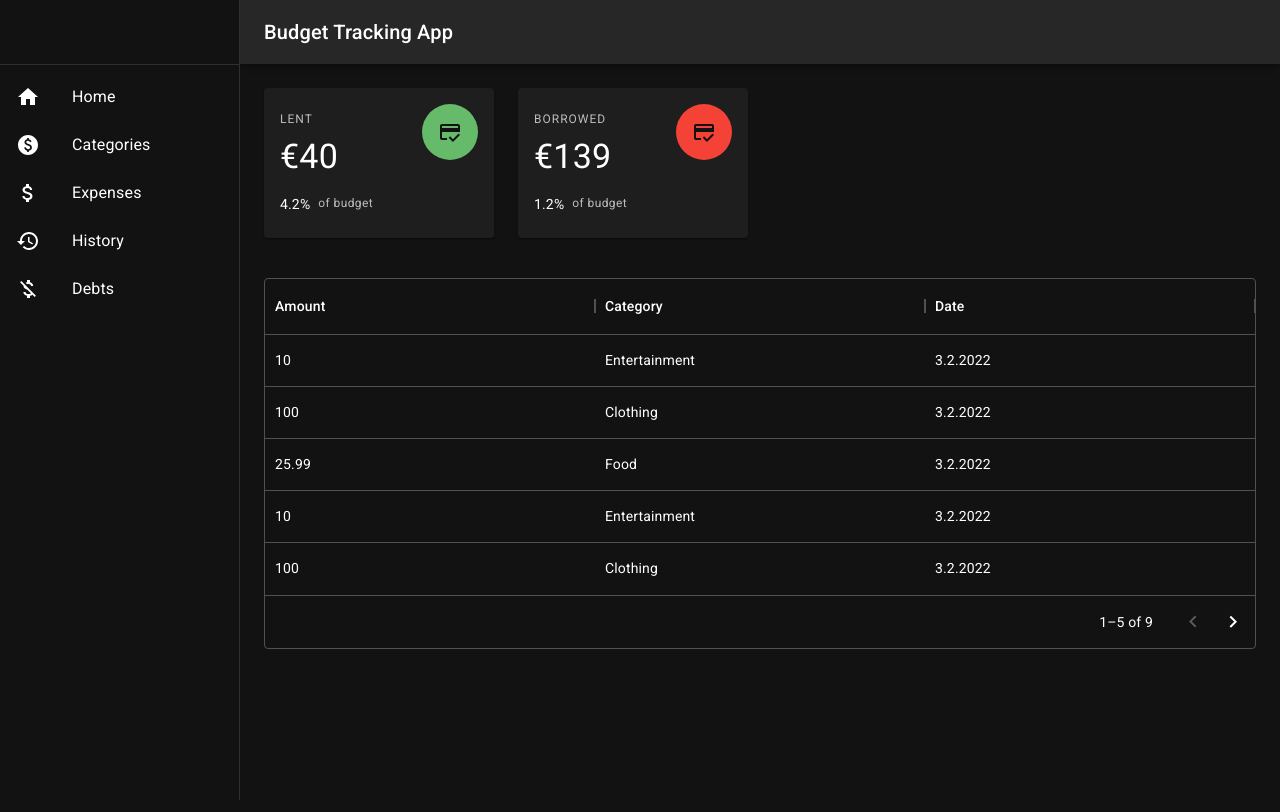
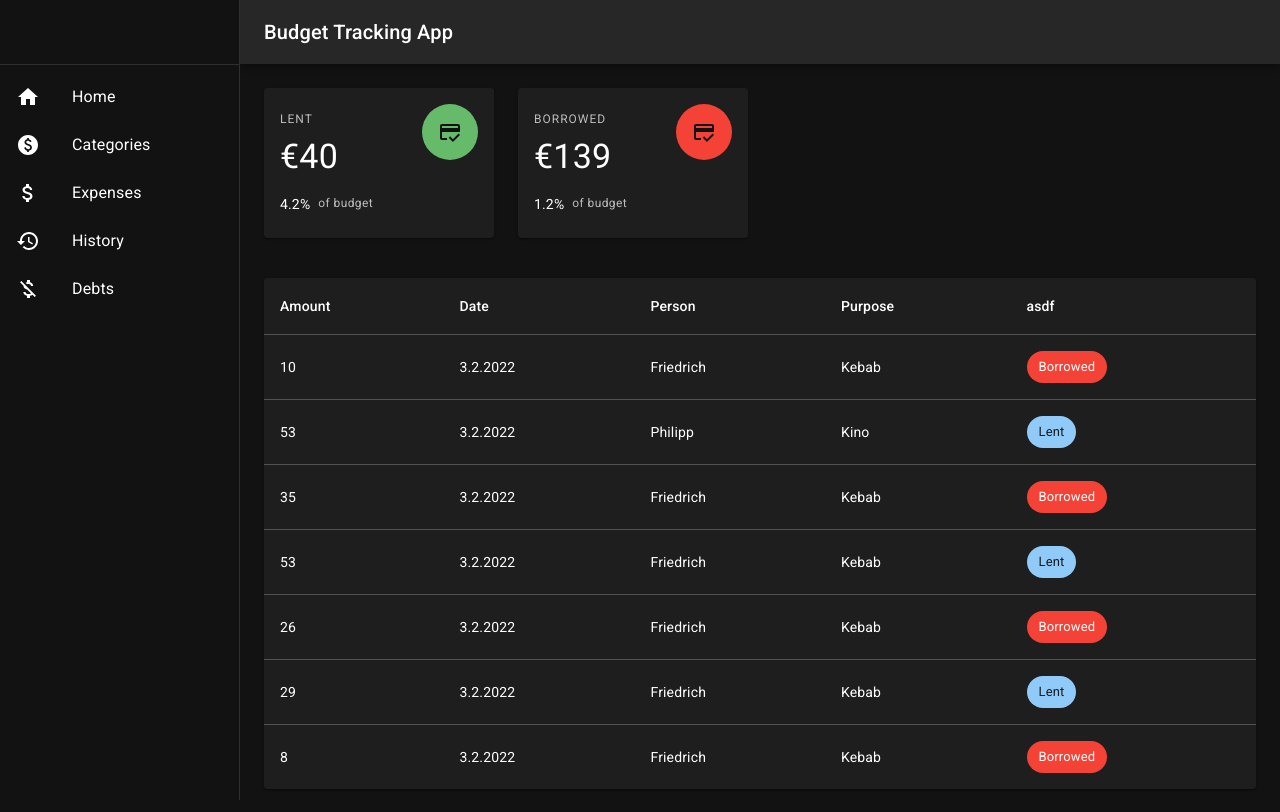
Before and after one commit to SirSimon04/budget_tracker, a React (Create React App) app: page /debts in a window 1280 px wide. Built offline with nearby package versions, Linux system fonts and the light colour scheme.

Commit message:
change debttable to datatable

```diff
--- a/src/components/pages/DebtPage/components/DebtTable.jsx
+++ b/src/components/pages/DebtPage/components/DebtTable.jsx
@@ -1,80 +1,110 @@
-import React from "react";
-import { DataGrid } from "@mui/x-data-grid";
-import { Grid } from "@mui/material";
-
-const columns = [
-  { field: "amount", headerName: "Amount", flex: 1 },
-  { field: "category", headerName: "Category", flex: 1 },
-  { field: "date", headerName: "Date", flex: 1 }
-];
+import * as React from "react";
+import Table from "@mui/material/Table";
+import TableBody from "@mui/material/TableBody";
+import TableCell from "@mui/material/TableCell";
+import TableContainer from "@mui/material/TableContainer";
+import TableHead from "@mui/material/TableHead";
+import TableRow from "@mui/material/TableRow";
+import Paper from "@mui/material/Paper";
+import { Chip } from "@mui/material";
 
 const rows = [
   {
     id: 0,
     amount: 10,
-    category: "Entertainment",
-    date: new Date().toLocaleDateString("de-DE")
+    date: new Date().toLocaleDateString("de-DE"),
+    person: "Friedrich",
+    purpose: "Kebab",
+    lent: false
   },
   {
     id: 1,
-    amount: 100,
-    category: "Clothing",
-    date: new Date().toLocaleDateString("de-DE")
+    amount: 53,
+    date: new Date().toLocaleDateString("de-DE"),
+    person: "Philipp",
+    purpose: "Kino",
+    lent: true
   },
   {
     id: 2,
-    amount: 25.99,
-    category: "Food",
-    date: new Date().toLocaleDateString("de-DE")
+    amount: 35,
+    date: new Date().toLocaleDateString("de-DE"),
+    person: "Friedrich",
+    purpose: "Kebab",
+    lent: false
   },
   {
     id: 3,
-    amount: 10,
-    category: "Entertainment",
-    date: new Date().toLocaleDateString("de-DE")
+    amount: 53,
+    date: new Date().toLocaleDateString("de-DE"),
+    person: "Friedrich",
+    purpose: "Kebab",
+    lent: true
   },
   {
     id: 4,
-    amount: 100,
-    category: "Clothing",
-    date: new Date().toLocaleDateString("de-DE")
+    amount: 26,
+    date: new Date().toLocaleDateString("de-DE"),
+    person: "Friedrich",
+    purpose: "Kebab",
+    lent: false
   },
   {
     id: 5,
-    amount: 25.99,
-    category: "Food",
-    date: new Date().toLocaleDateString("de-DE")
+    amount: 29,
+    date: new Date().toLocaleDateString("de-DE"),
+    person: "Friedrich",
+    purpose: "Kebab",
+    lent: true
   },
   {
     id: 6,
-    amount: 10,
-    category: "Entertainment",
-    date: new Date().toLocaleDateString("de-DE")
-  },
-  {
-    id: 7,
-    amount: 100,
-    category: "Clothing",
-    date: new Date().toLocaleDateString("de-DE")
-  },
-  {
-    id: 8,
-    amount: 25.99,
-    category: "Food",
-    date: new Date().toLocaleDateString("de-DE")
+    amount: 8,
+    date: new Date().toLocaleDateString("de-DE"),
+    person: "Friedrich",
+    purpose: "Kebab",
+    lent: false
   }
 ];
 
 function DebtTable() {
   return (
     <div>
-      <DataGrid
-        autoHeight={true}
-        rows={rows}
-        columns={columns}
-        pageSize={5}
-        rowsPerPageOptions={[5]}
-      />
+      <TableContainer component={Paper}>
+        <Table sx={{ minWidth: 650 }}>
+          <TableHead>
+            <TableRow>
+              <TableCell>Amount</TableCell>
+              <TableCell>Date</TableCell>
+              <TableCell>Person</TableCell>
+              <TableCell>Purpose</TableCell>
+              <TableCell>asdf</TableCell>
+            </TableRow>
+          </TableHead>
+          <TableBody>
+            {rows.map(row => (
+              <TableRow
+                key={row.id}
+                sx={{ "&:last-child td, &:last-child th": { border: 0 } }}
+              >
+                <TableCell>{row.amount}</TableCell>
+                <TableCell>{row.date}</TableCell>
+                <TableCell>{row.person}</TableCell>
+                <TableCell>{row.purpose}</TableCell>
+                {row.lent ? (
+                  <TableCell>
+                    <Chip label="Lent" color="primary" />
+                  </TableCell>
+                ) : (
+                  <TableCell>
+                    <Chip label="Borrowed" color="error" />
+                  </TableCell>
+                )}
+              </TableRow>
+            ))}
+          </TableBody>
+        </Table>
+      </TableContainer>
     </div>
   );
 }
```
